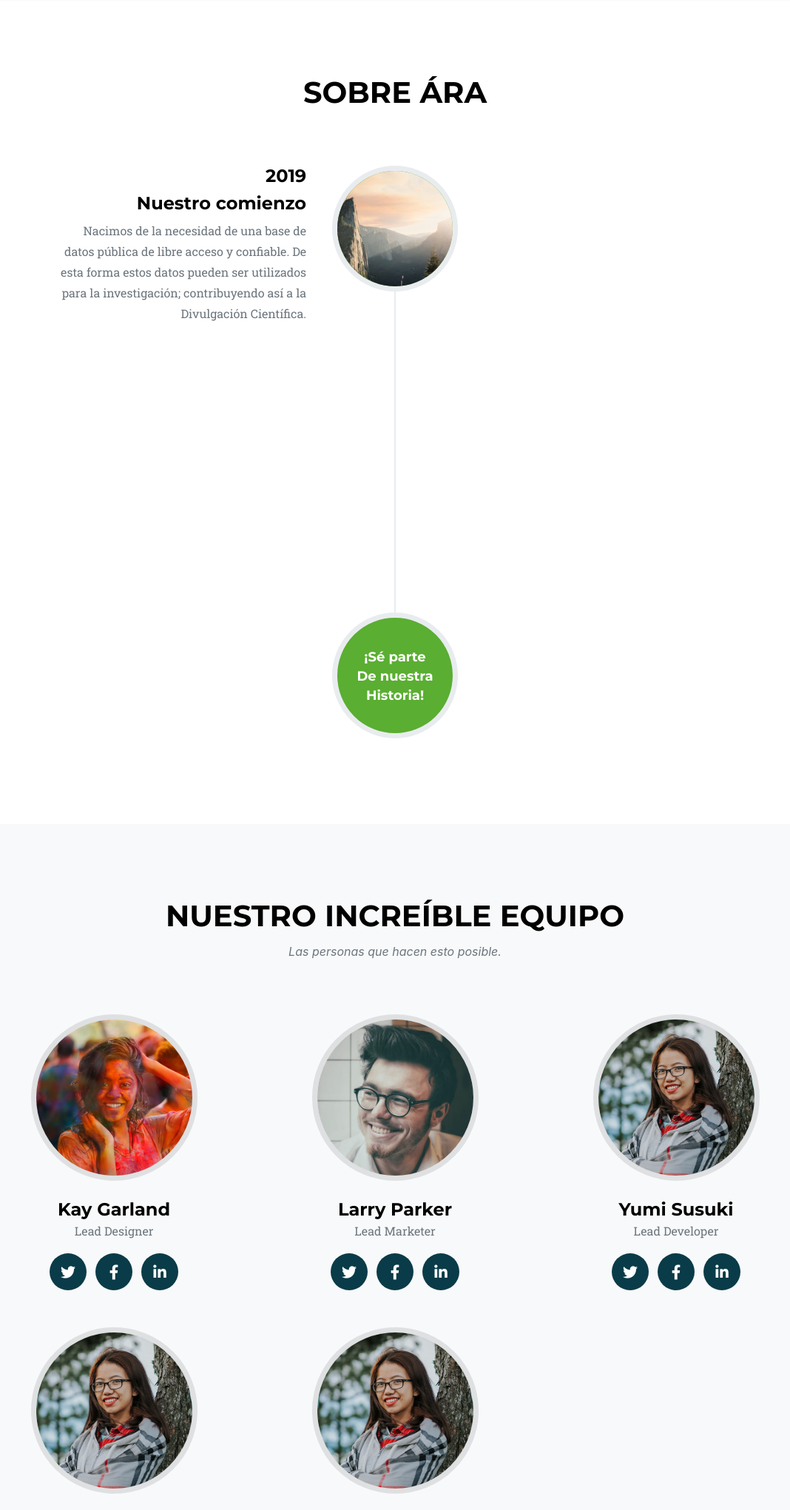
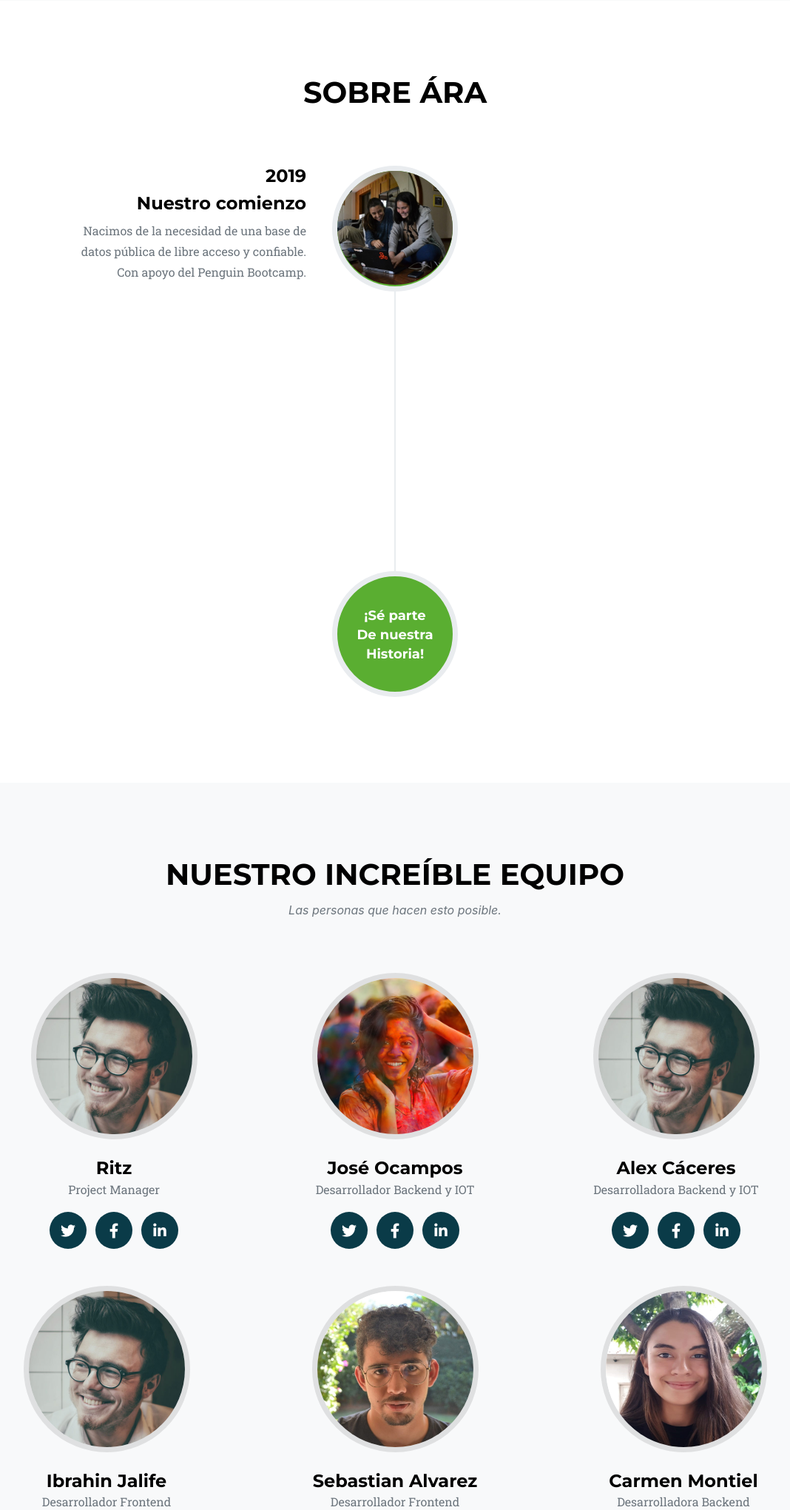
Before and after one commit to ocamposj/Ara_Project, a Django app: page / in a window 1280 px wide. Shown: the part 2150-4191 px from the top of the page at 74% size, without its empty margins (106-1174 px from the left). Run offline with Django 3.2, Linux system fonts and the light colour scheme; some libraries are stand-ins or nearby versions; some web fonts are replaced.

Commit message:
Detalles del html, Ritz es nuestro manager

```diff
--- a/Ara_project_web/templates/home.html
+++ b/Ara_project_web/templates/home.html
@@ -181,7 +181,7 @@
           <ul class="timeline">
             <li>
               <div class="timeline-image">
-                <img class="rounded-circle img-fluid" src="{% static "img/about/1.jpg" %}" alt="">
+                <img class="rounded-circle img-fluid" src="{% static "img\about\inicioara.jpeg" %}" alt="">
               </div>
               <div class="timeline-panel">
                 <div class="timeline-heading">
@@ -189,7 +189,7 @@
                   <h4 class="subheading">Nuestro comienzo</h4>
                 </div>
                 <div class="timeline-body">
-                  <p class="text-muted">Nacimos de la necesidad de una base de datos pública de libre acceso y confiable. De esta forma estos datos pueden ser utilizados para la investigación; contribuyendo así a la Divulgación Científica. </p>
+                  <p class="text-muted">Nacimos de la necesidad de una base de datos pública de libre acceso y confiable. Con apoyo del Penguin Bootcamp.</p>
                 </div>
               </div>
             </li>
@@ -223,9 +223,33 @@
       <div class="row">
         <div class="col-sm-4">
             <div class="team-member">
+              <img class="mx-auto rounded-circle" src="{% static "img/team/2.jpg" %}" alt="">
+              <h4>Ritz</h4>
+              <p class="text-muted">Project Manager</p>
+              <ul class="list-inline social-buttons">
+                <li class="list-inline-item">
+                  <a href="#">
+                    <i class="fab fa-twitter"></i>
+                  </a>
+                </li>
+                <li class="list-inline-item">
+                  <a href="#">
+                    <i class="fab fa-facebook-f"></i>
+                  </a>
+                </li>
+                <li class="list-inline-item">
+                  <a href="#">
+                    <i class="fab fa-linkedin-in"></i>
+                  </a>
+                </li>
+              </ul>
+            </div>
+        </div>
+        <div class="col-sm-4">
+          <div class="team-member">
             <img class="mx-auto rounded-circle" src="{% static "img/team/1.jpg" %}" alt="">
-            <h4>Kay Garland</h4>
-            <p class="text-muted">Lead Designer</p>
+            <h4>José Ocampos</h4>
+            <p class="text-muted">Desarrollador Backend y IOT</p>
             <ul class="list-inline social-buttons">
               <li class="list-inline-item">
                 <a href="#">
@@ -248,8 +272,33 @@
         <div class="col-sm-4">
           <div class="team-member">
             <img class="mx-auto rounded-circle" src="{% static "img/team/2.jpg" %}" alt="">
-            <h4>Larry Parker</h4>
-            <p class="text-muted">Lead Marketer</p>
+            <h4>Alex Cáceres</h4>
+            <p class="text-muted">Desarrolladora Backend y IOT</p>
+            <ul class="list-inline social-buttons">
+              <li class="list-inline-item">
+                <a href="#">
+                  <i class="fab fa-twitter"></i>
+                </a>
+              </li>
+              <li class="list-inline-item">
+                <a href="#">
+                  <i class="fab fa-facebook-f"></i>
+                </a>
+              </li>
+              <li class="list-inline-item">
+                <a href="#">
+                  <i class="fab fa-linkedin-in"></i>
+                </a>
+              </li>
+            </ul>
+          </div>
+        </div>
+      <div class="row">
+          <div class="col-sm-4">
+              <div class="team-member">
+                <img class="mx-auto rounded-circle" src="{% static "img/team/2.jpg" %}" alt="">
+                <h4>Ibrahin Jalife</h4>
+                <p class="text-muted">Desarrollador Frontend</p>
                 <ul class="list-inline social-buttons">
                   <li class="list-inline-item">
                     <a href="#">
@@ -271,35 +320,9 @@
           </div>
           <div class="col-sm-4">
             <div class="team-member">
-            <img class="mx-auto rounded-circle" src="{% static "img/team/3.jpg" %}" alt="">
-            <h4>Yumi Susuki</h4>
-            <p class="text-muted">Lead Developer</p>
-            <ul class="list-inline social-buttons">
-              <li class="list-inline-item">
-                <a href="#">
-                  <i class="fab fa-twitter"></i>
-                </a>
-              </li>
-              <li class="list-inline-item">
-                <a href="#">
-                  <i class="fab fa-facebook-f"></i>
-                </a>
-              </li>
-              <li class="list-inline-item">
-                <a href="#">
-                  <i class="fab fa-linkedin-in"></i>
-                </a>
-              </li>
-            </ul>
-          </div>
-        </div>
-      </div>
-      <div class="row">
-        <div class="col-sm-4">
-        <div class="team-member">
-          <img class="mx-auto rounded-circle" src="{% static "img/team/3.jpg" %}" alt="">
-          <h4>Yumi Susuki</h4>
-          <p class="text-muted">Lead Developer</p>
+              <img class="mx-auto rounded-circle" src="{% static "img\team\Sebas.jpeg" %}" alt="">
+              <h4>Sebastian Alvarez</h4>
+              <p class="text-muted">Desarrollador Frontend</p>
               <ul class="list-inline social-buttons">
                 <li class="list-inline-item">
                   <a href="#">
@@ -321,9 +344,9 @@
           </div>
           <div class="col-sm-4">
             <div class="team-member">
-            <img class="mx-auto rounded-circle" src="{% static "img/team/3.jpg" %}" alt="">
-            <h4>Yumi Susuki</h4>
-            <p class="text-muted">Lead Developer</p>
+              <img class="mx-auto rounded-circle" src="{% static "img\team\Kim1.jpeg" %}" alt="">
+              <h4>Carmen Montiel</h4>
+              <p class="text-muted">Desarrolladora Backend</p>
               <ul class="list-inline social-buttons">
                 <li class="list-inline-item">
                   <a href="#">
@@ -343,8 +366,7 @@
               </ul>
             </div>
           </div>
-      </div>
-      </div>
+
 
       <div class="row">
         <div class="col-lg-8 mx-auto text-center">
@@ -486,7 +508,7 @@
                 <h2 class="text-uppercase">Módulo Educativo</h2>
                 <p class="item-intro text-muted"></p>
                 <img class="img-fluid d-block mx-auto" src="{% static "img/moduloeducativo.png" %}" alt="">
-                <p>El módulo educativo constituye una tecnología pensada en despertar el interés y facilitar el aprendizaje de los jóvenes en cuanto a las ciencias y tecnologías además de constituirse en una base de datos local que almacene y disponibilice información de temperatura y humedad en una página web.</p>
+                <p>El módulo educativo constituye una tecnología pensada en despertar el interés y facilitar el aprendizaje de los jóvenes en cuanto a las ciencias y tecnologías, a través de una estación meteorológica simplificada, de bajo costo y de fácil armado.</p>
                 <ul class="list-inline">
                   <li></li>
                   <li></li>
@@ -520,7 +542,7 @@
                 <h2 class="text-uppercase">Módulo de alta precisión Ára</h2>
                 <p class="item-intro text-muted">(Proyección a fututo)</p>
                 <img class="img-fluid d-block mx-auto" src="{% static "img/altalogo.jpeg" %}" alt="">
-                <p>La estación meteorológica de alta precisión, pretende integrar una serie de sensores que construya a partir de las tomas realizadas una base de datos disponible en la web, asegurando información veraz y de fácil acceso tanto para la comunidad científica como para el público en general, y que contribuya a proyectos como The Global Program en el proceso de recolección de datos. </p>
+                <p>La estación meteorológica de alta precisión, pretende constuir a partir de las tomas realizadas por sensores integrados, una base de datos de libre acceso a la web. Asegurando información veraz y de fácil acceso tanto para la comunidad científica como para el público en general. Esta información también será integrada a bases de datos globales de proyectos como The Global Program.<br>La estación será construida en modulos ensamblables con capacidad de albergar hasta tres sensores, de manera a facilitar entre otras cosas, la compra gradual de sensores, movilización, mantenimiento y/o sustitución de los mismos.</p>
                 <ul class="list-inline">
                   <li></li>
                   <li></li>
```
Also changed, not shown: Ara_project_web/static/img/about/inicioara.jpeg (added), Ara_project_web/static/img/team/Kim1.jpeg (added), Ara_project_web/static/img/team/Sebas.jpeg (added). Lines whose indentation alone changed are shown as unchanged.
